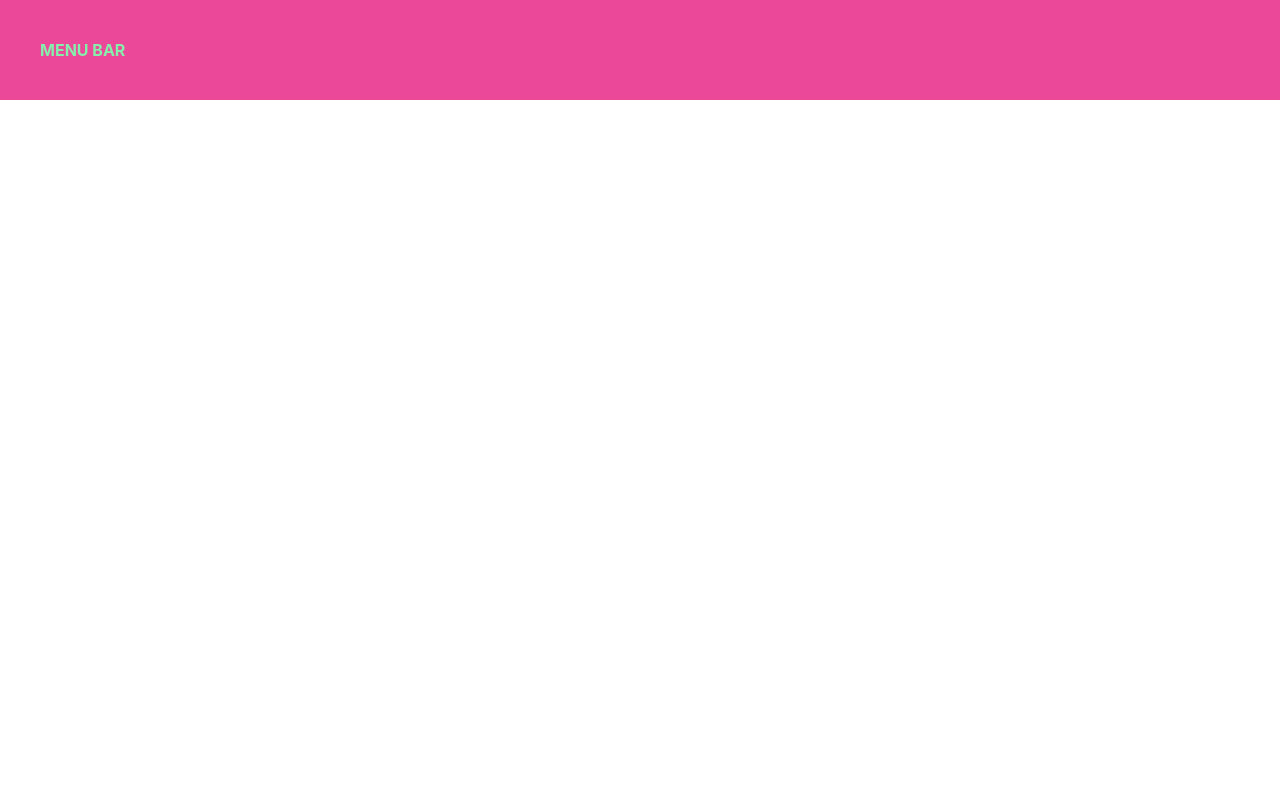
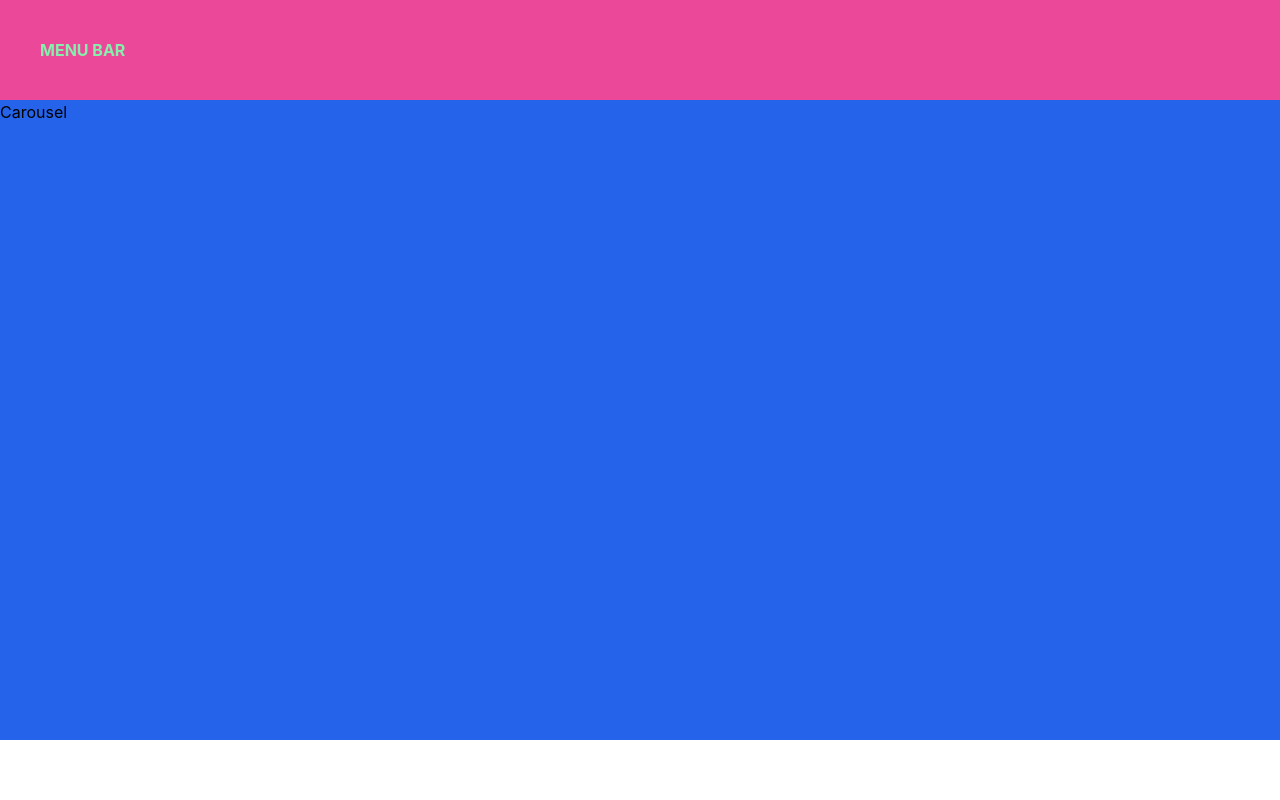
Before and after one commit to opeCre8tivia/perazim, a Next.js app: page / in a window 1280 px wide. Shown: the top 800 px of the page. Built offline with nearby package versions, Linux system fonts and the light colour scheme.

Commit message:
carousel set up

```diff
--- a/pages/index.tsx
+++ b/pages/index.tsx
@@ -1,6 +1,7 @@
 import type { NextPage } from 'next'
 import Head from 'next/head'
 import Image from 'next/image'
+import Carousel from '../src/Components/Carousel'
 import MenuBar from '../src/Components/MenuBar'
 import styles from '../styles/Home.module.css'
 
@@ -16,6 +17,9 @@ const Home: NextPage = () => {
       <main className={styles.main}>
        {/* modern responsive dynamic menu bar */}
         <MenuBar/>
+
+        {/* carousel section */}
+        <Carousel />
 
         <div style={{width:"100%",height:"900px"}}>
 
--- /dev/null
+++ b/src/Components/Carousel/Carousel.tsx
@@ -0,0 +1,11 @@
+import React from 'react'
+
+const Carousel = () => {
+  return (
+    <div className='w-full h-full min-h-[80vh] bg-blue-600'>
+        Carousel
+    </div>
+  )
+}
+
+export default Carousel
--- /dev/null
+++ b/src/Components/Carousel/index.ts
@@ -0,0 +1,2 @@
+import Carousel from "./Carousel";
+export default Carousel
```
